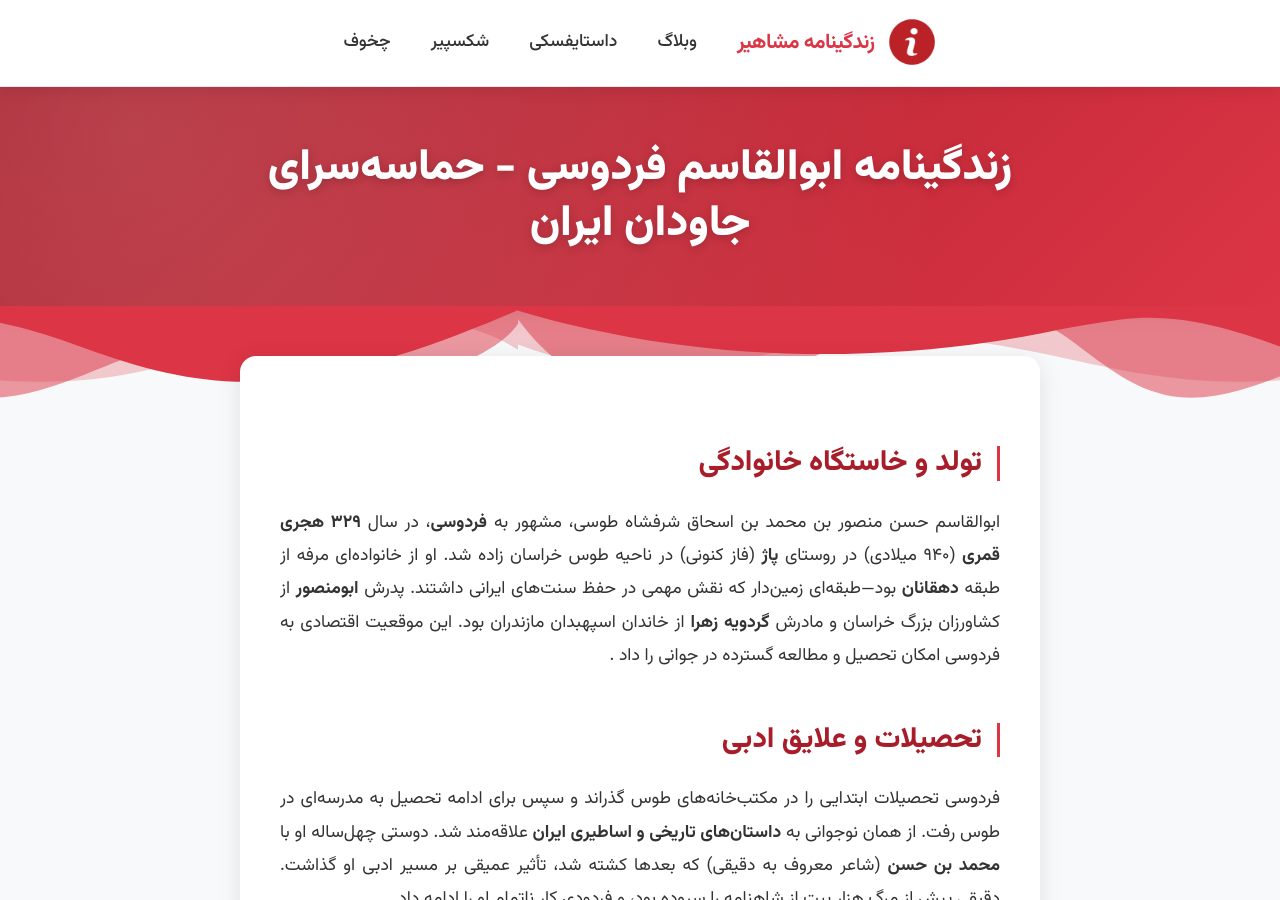
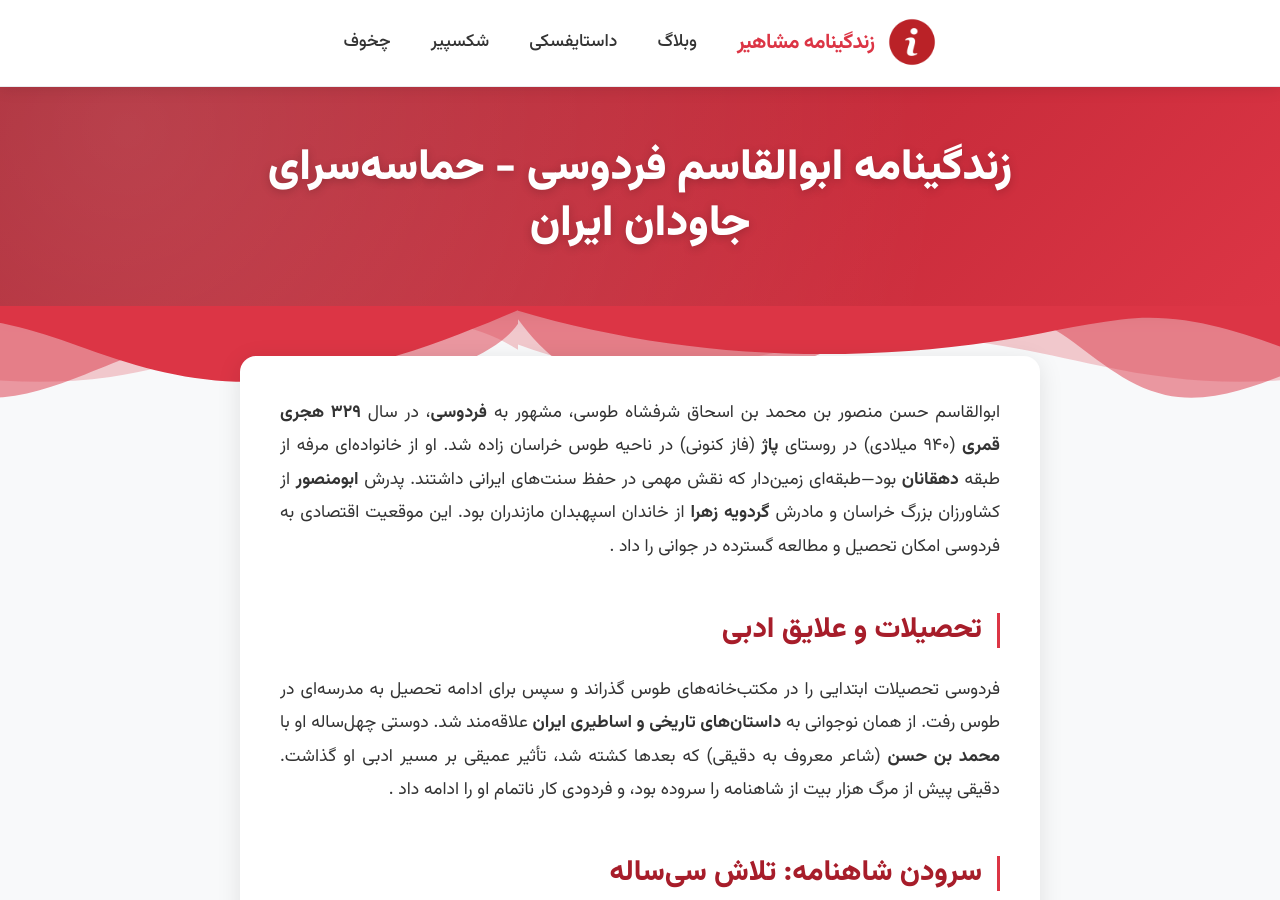
Before and after one commit to darkblog/darkblog.github.io, a Jekyll site: the page built from _posts/2025-6-28-28.md, in a window 1280 px wide and 900 px high. Built offline with Jekyll 4.4.1, drawn with Linux system fonts in a browser that asks for light colours.

Commit message:
Update 2025-6-28-28.md

```diff
--- a/_posts/2025-6-28-28.md
+++ b/_posts/2025-6-28-28.md
@@ -3,7 +3,6 @@ layout: post
 title: زندگینامه ابوالقاسم فردوسی - حماسه‌سرای جاودان ایران
 ---
 
-## تولد و خاستگاه خانوادگی
 ابوالقاسم حسن منصور بن محمد بن اسحاق شرفشاه طوسی، مشهور به **فردوسی**، در سال **۳۲۹ هجری قمری** (۹۴۰ میلادی) در روستای **پاژ** (فاز کنونی) در ناحیه طوس خراسان زاده شد. او از خانواده‌ای مرفه از طبقه **دهقانان** بود—طبقه‌ای زمین‌دار که نقش مهمی در حفظ سنت‌های ایرانی داشتند. پدرش **ابومنصور** از کشاورزان بزرگ خراسان و مادرش **گردویه زهرا** از خاندان اسپهبدان مازندران بود. این موقعیت اقتصادی به فردوسی امکان تحصیل و مطالعه گسترده در جوانی را داد .
 
 ## تحصیلات و علایق ادبی
```
